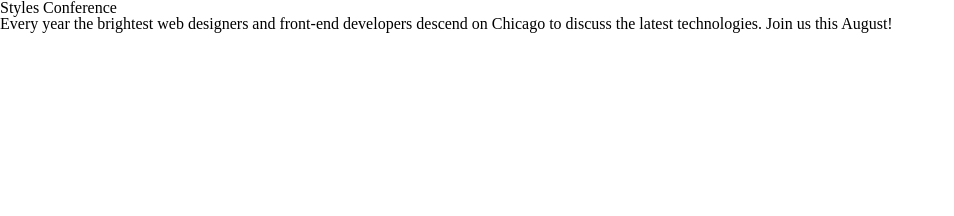
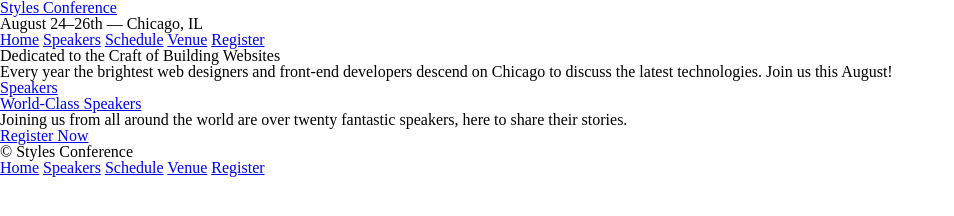
Before and after one commit to EricLeeCodes/browser, a plain HTML site: page index.html in a window 1280 px wide. Shown: the whole page, without its empty margins (0-954 px from the left). Drawn offline with Linux system fonts and the light colour scheme.

Commit message:
Follow Getting to Know HTML Lesson on shayhowe.com

```diff
--- a/index.html
+++ b/index.html
@@ -1,12 +1,51 @@
 <!DOCTYPE html>
 <html lang="en">
   <head>
-    <meta charset="utf-8">
+    <meta charset="utf-8" />
     <title>Styles Conference</title>
-    <link rel="stylesheet" href="assets/stylesheets/main.css">
+    <link rel="stylesheet" href="assets/stylesheets/main.css" />
   </head>
   <body>
-    <h1>Styles Conference</h1>
-    <p>Every year the brightest web designers and front-end developers descend on Chicago to discuss the latest technologies. Join us this August!</p>
+    <header>
+      <h1>
+        <a href="index.html">Styles Conference</a>
+      </h1>
+      <h3>August 24&ndash;26th &mdash; Chicago, IL</h3>
+      <nav>
+        <a href="index.html">Home</a>
+        <a href="speakers.html">Speakers</a>
+        <a href="schedule.html">Schedule</a>
+        <a href="venue.html">Venue</a>
+        <a href="register.html">Register</a>
+      </nav>
+    </header>
+    <section>
+      <h2>Dedicated to the Craft of Building Websites</h2>
+      <p>
+        Every year the brightest web designers and front-end developers descend
+        on Chicago to discuss the latest technologies. Join us this August!
+      </p>
+      <section>
+        <a href="speakers.html">
+          <h5>Speakers</h5>
+          <h3>World-Class Speakers</h3>
+        </a>
+        <p>
+          Joining us from all around the world are over twenty fantastic
+          speakers, here to share their stories.
+        </p>
+      </section>
+      <a href="register.html">Register Now</a>
+    </section>
   </body>
+  <footer>
+    <small>&copy; Styles Conference</small>
+    <nav>
+      <a href="index.html">Home</a>
+      <a href="speakers.html">Speakers</a>
+      <a href="schedule.html">Schedule</a>
+      <a href="venue.html">Venue</a>
+      <a href="register.html">Register</a>
+    </nav>
+  </footer>
 </html>
```
